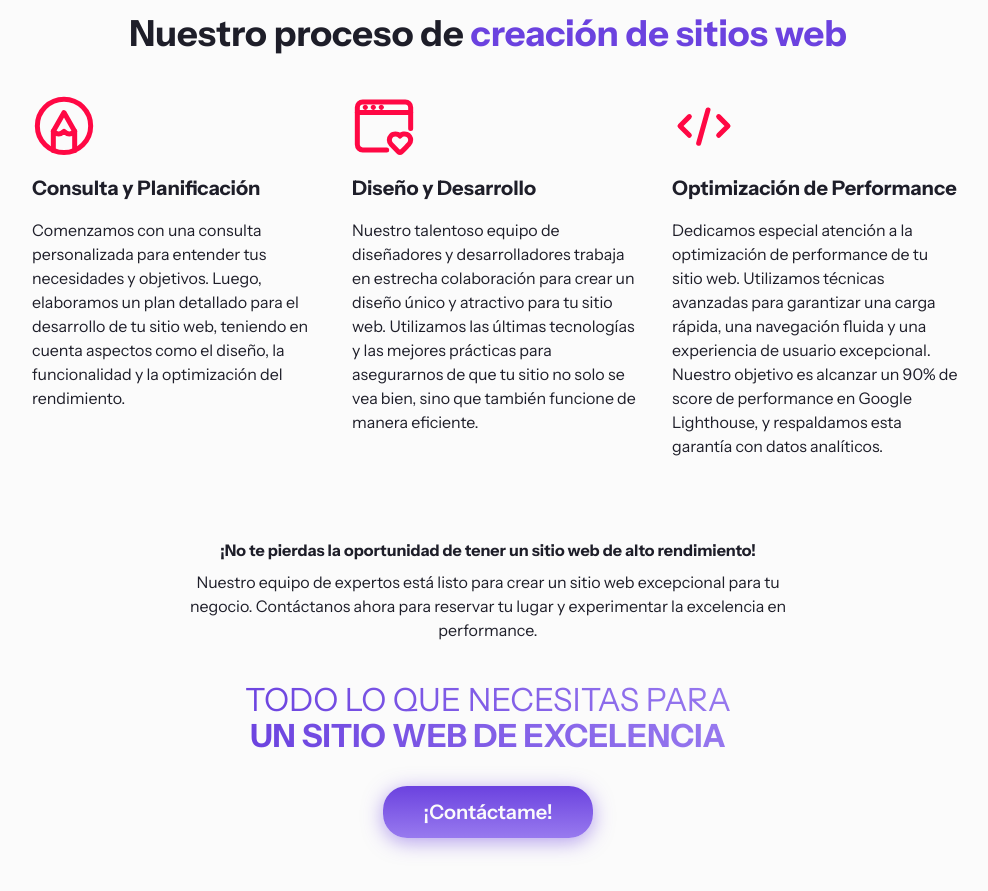
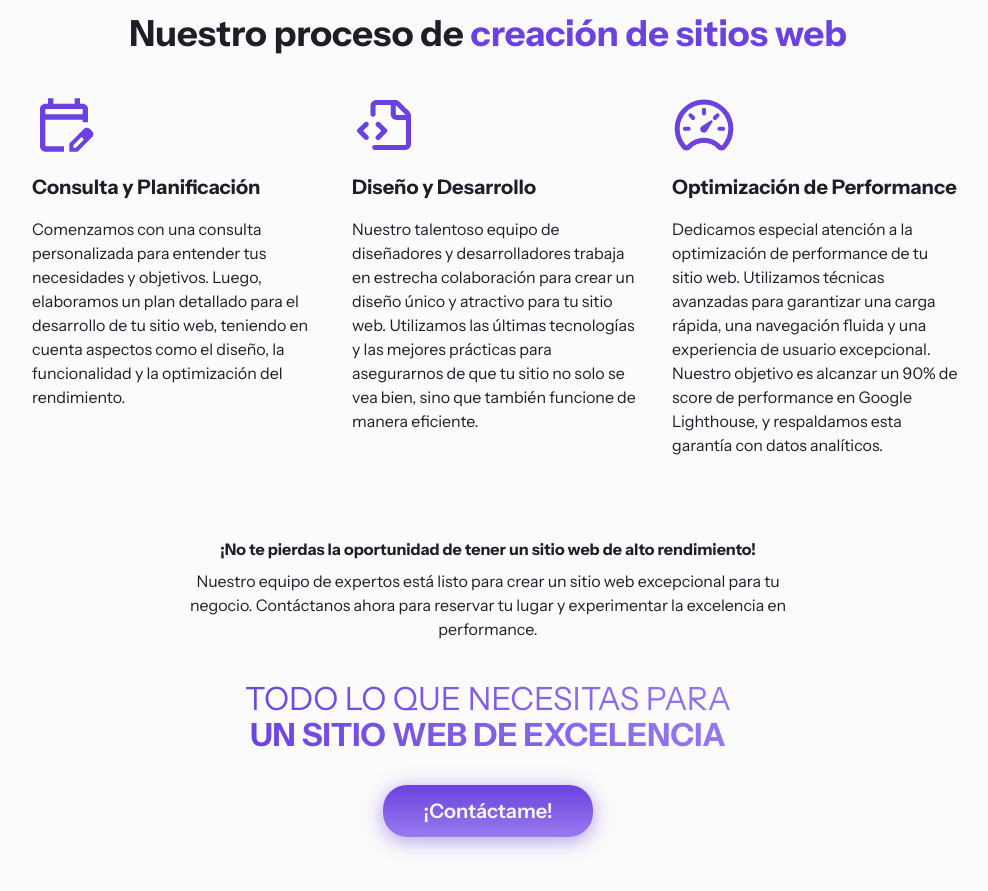
Before and after one commit to hector-reyes-dev/portfolio-hector-astro, an Astro site: page /landing in a window 1280 px wide. Shown: the part 1043-1934 px from the top of the page, without its empty margins (152-1140 px from the left). Built offline with nearby package versions, Linux system fonts and the light colour scheme; Astro itself is replaced by a stand-in of ours.

Commit message:
feat(services): New purple icons

```diff
--- a/src/content/services/performance-promo/01-plan.md
+++ b/src/content/services/performance-promo/01-plan.md
@@ -1,5 +1,5 @@
 ---
-icon: "icon-design"
+icon: "icon-plan"
 title: "Consulta y Planificación"
 description: "Comenzamos con una consulta personalizada para entender tus necesidades y objetivos. Luego, elaboramos un plan detallado para el desarrollo de tu sitio web, teniendo en cuenta aspectos como el diseño, la funcionalidad y la optimización del rendimiento."
 subServices: []
--- a/src/content/services/performance-promo/02-design.md
+++ b/src/content/services/performance-promo/02-design.md
@@ -1,5 +1,5 @@
 ---
-icon: "icon-web"
+icon: "icon-design-and-dev"
 title: "Diseño y Desarrollo"
 description: "Nuestro talentoso equipo de diseñadores y desarrolladores trabaja en estrecha colaboración para crear un diseño único y atractivo para tu sitio web. Utilizamos las últimas tecnologías y las mejores prácticas para asegurarnos de que tu sitio no solo se vea bien, sino que también funcione de manera eficiente."
 subServices: []
--- a/src/content/services/performance-promo/03-performance.md
+++ b/src/content/services/performance-promo/03-performance.md
@@ -1,5 +1,5 @@
 ---
-icon: "icon-app"
+icon: "icon-performance"
 title: "Optimización de Performance"
 description: "Dedicamos especial atención a la optimización de performance de tu sitio web. Utilizamos técnicas avanzadas para garantizar una carga rápida, una navegación fluida y una experiencia de usuario excepcional. Nuestro objetivo es alcanzar un 90% de score de performance en Google Lighthouse, y respaldamos esta garantía con datos analíticos."
 subServices: []
```
Also changed, not shown: public/assets/services/icon-design-and-dev.svg (added), public/assets/services/icon-performance.svg (added), public/assets/services/icon-plan.svg (added).
